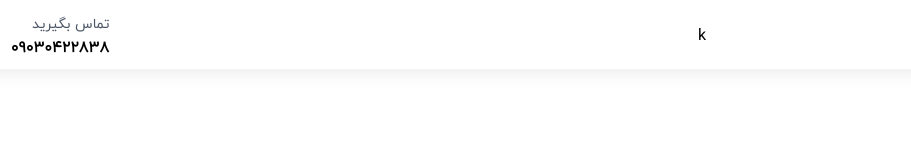
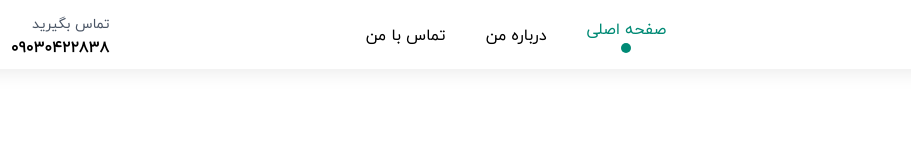
Before and after one commit to tikrack/doctor_front, a website built with Vite: page index.html in a window 1280 px wide. Shown: the full height of the page, 124-1035 px from the left. Built offline with nearby package versions, Linux system fonts and the light colour scheme; files whose address does not match are found by name.

Commit message:
feat(header): finish header

```diff
--- a/index.html
+++ b/index.html
@@ -18,8 +18,20 @@
             <img alt="logo" class="h-[60px]" src="/images/logo.png">
         </a>
         <!--Nav-->
-        <nav class="flex-1">
-            k
+        <nav class="flex-1 flex justify-center items-center">
+            <ul class="flex justify-center items-center gap-[40px]">
+                <!--Active-->
+                <li class="flex justify-center items-center text-[var(--primary)]">
+                    <a href="/" class="pb-3 before:w-[10px] before:h-[10px] before:bg-[var(--primary)] before:absolute relative before:bottom-0 before:rounded-full before:right-1/2 before:translate-x-1/2">صفحه اصلی</a>
+                </li>
+                <!--Not Active-->
+                <li class="flex justify-center items-center">
+                    <a href="/">درباره من</a>
+                </li>
+                <li class="flex justify-center items-center">
+                    <a href="/">تماس با من</a>
+                </li>
+            </ul>
         </nav>
         <!--Call-->
         <div class="flex-1 h-full items-center flex select-none flex-row-reverse gap-[15px] cursor-pointer" id="call">
```
